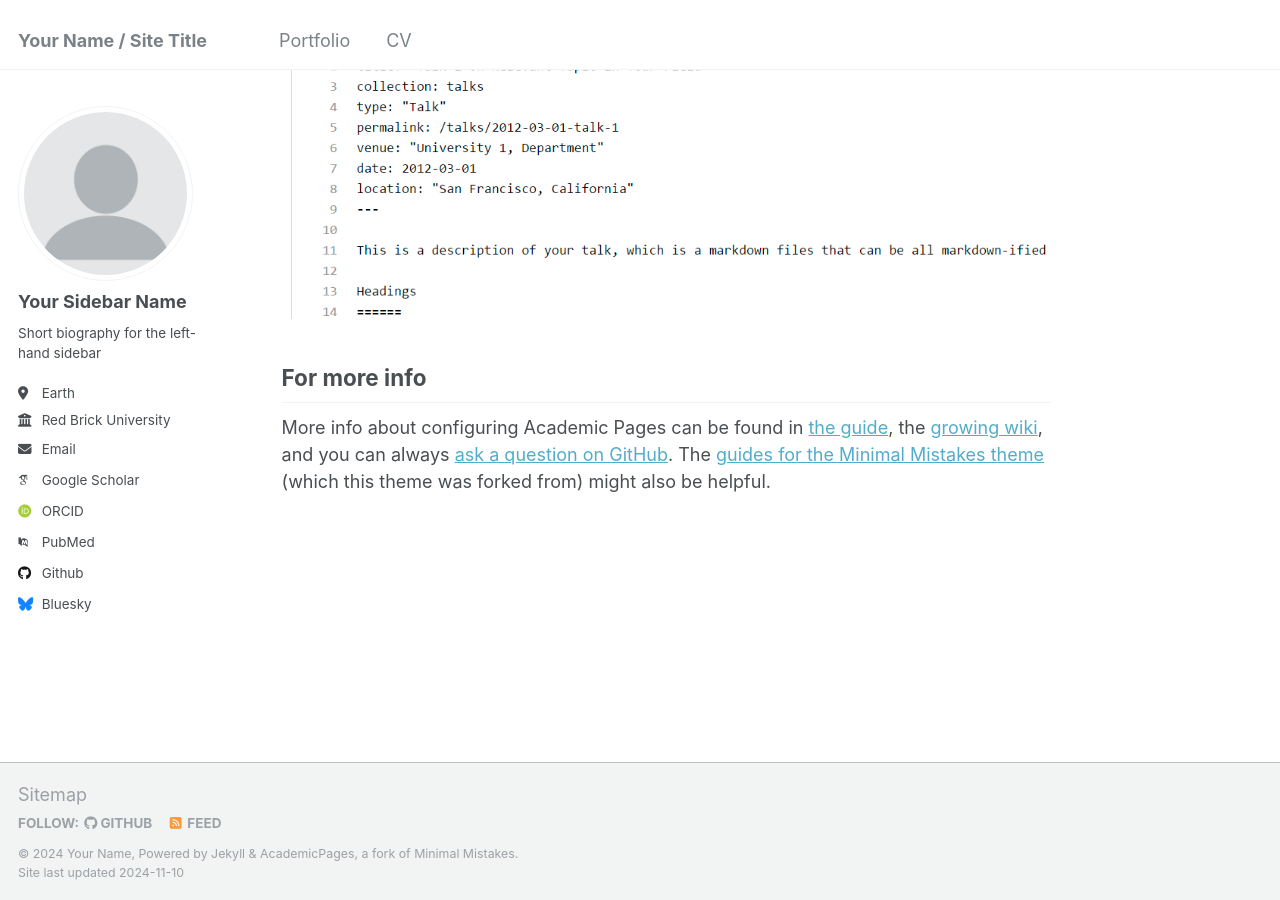
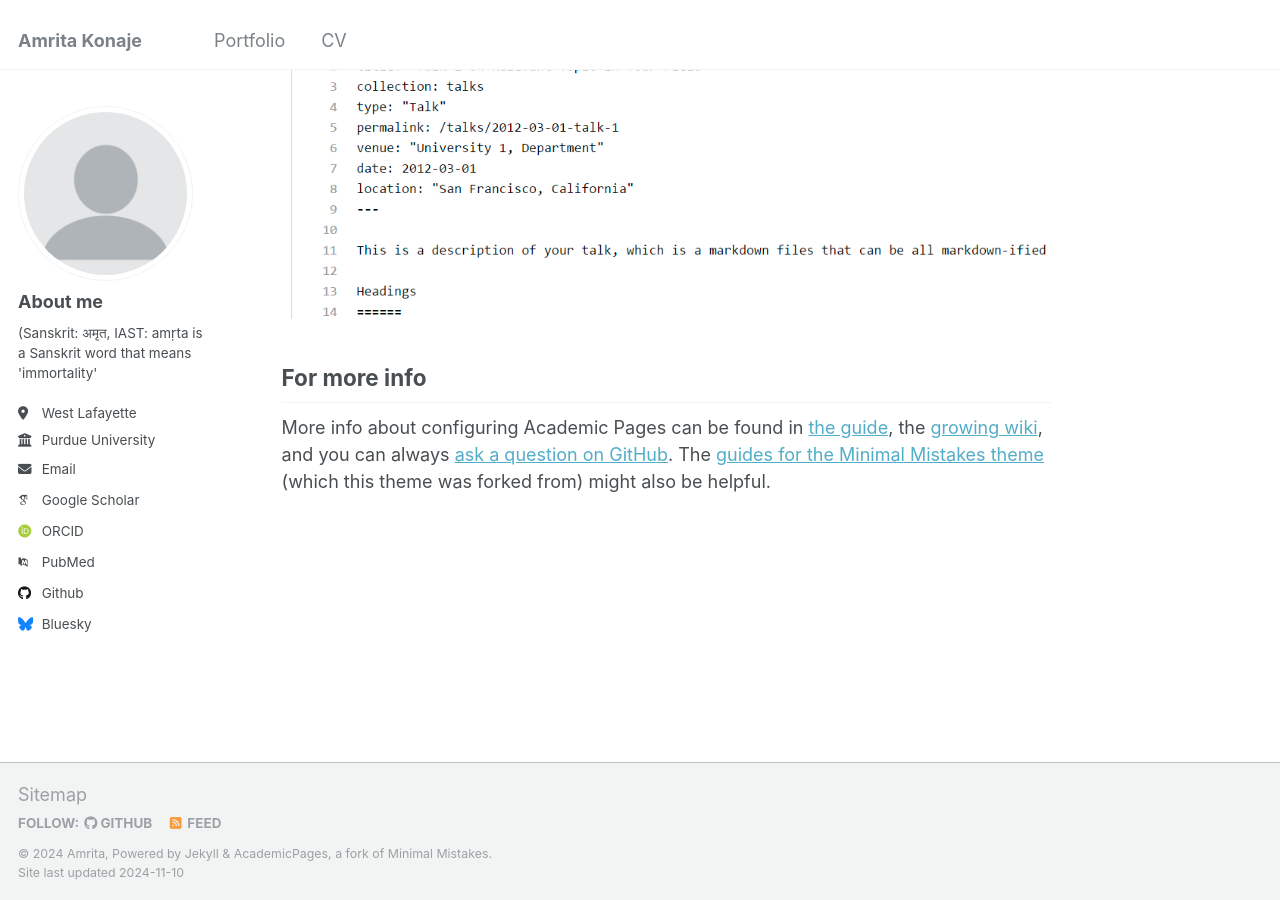
Before and after one commit to akonaje/akonaje.github.io, a Jekyll site: the page built from _pages/about.md, in a window 1280 px wide and 900 px high, scrolled down 2643 px. Built offline with Jekyll 4.4.1, drawn with Linux system fonts in a browser that asks for light colours; some web fonts are replaced.

Commit message:
Update _config.yml

```diff
--- a/_config.yml
+++ b/_config.yml
@@ -8,13 +8,13 @@
 
 # Basic Site Settings
 locale                   : "en-US"
-title                    : "Your Name / Site Title"
+title                    : "Amrita Konaje"
 title_separator          : "-"
-name                     : &name "Your Name"
-description              : &description "personal description"
-url                      : https://academicpages.github.io # the base hostname & protocol for your site e.g. "https://mmistakes.github.io"
+name                     : &name "Amrita"
+description              : &description ""
+url                      : https://akonaje.github.io
 baseurl                  : "" # the subpath of your site, e.g. "/blog"
-repository               : "academicpages/academicpages.github.io"
+repository               : "akonaje/akonaje.github.io"
 
 # Site Author - The following control what appear as part of the author content on the side bar.
 #               If a field is blank the icon and link will not appear, otherwise it will be shown.
@@ -22,13 +22,13 @@ repository               : "academicpages/academicpages.github.io"
 author:
   # Biographic information
   avatar           : "profile.png"
-  name             : "Your Sidebar Name"
+  name             : "About me"
   pronouns         : # example: "she/her"
-  bio              : "Short biography for the left-hand sidebar"
-  location         : "Earth"
-  employer         : "Red Brick University"
+  bio              : "(Sanskrit: अमृत, IAST: amṛta is a Sanskrit word that means 'immortality'"
+  location         : "West Lafayette"
+  employer         : "Purdue University"
   uri              : # URL
-  email            : "none@example.org"
+  email            : "akonaje@purdue.edu"
 
   # Academic websites
   arxiv            : # URL - Update with the correct link to your profile
@@ -44,7 +44,7 @@ author:
   bitbucket        : # Username - Update with your username on the site
   codepen          : # Username
   dribbble         : # Username
-  github           : "academicpages"
+  github           : "akonaje"
   kaggle           : # Username
   stackoverflow    : # User number or user number and name (i.e., use "1" or "1/jeff-atwood")
 
```
